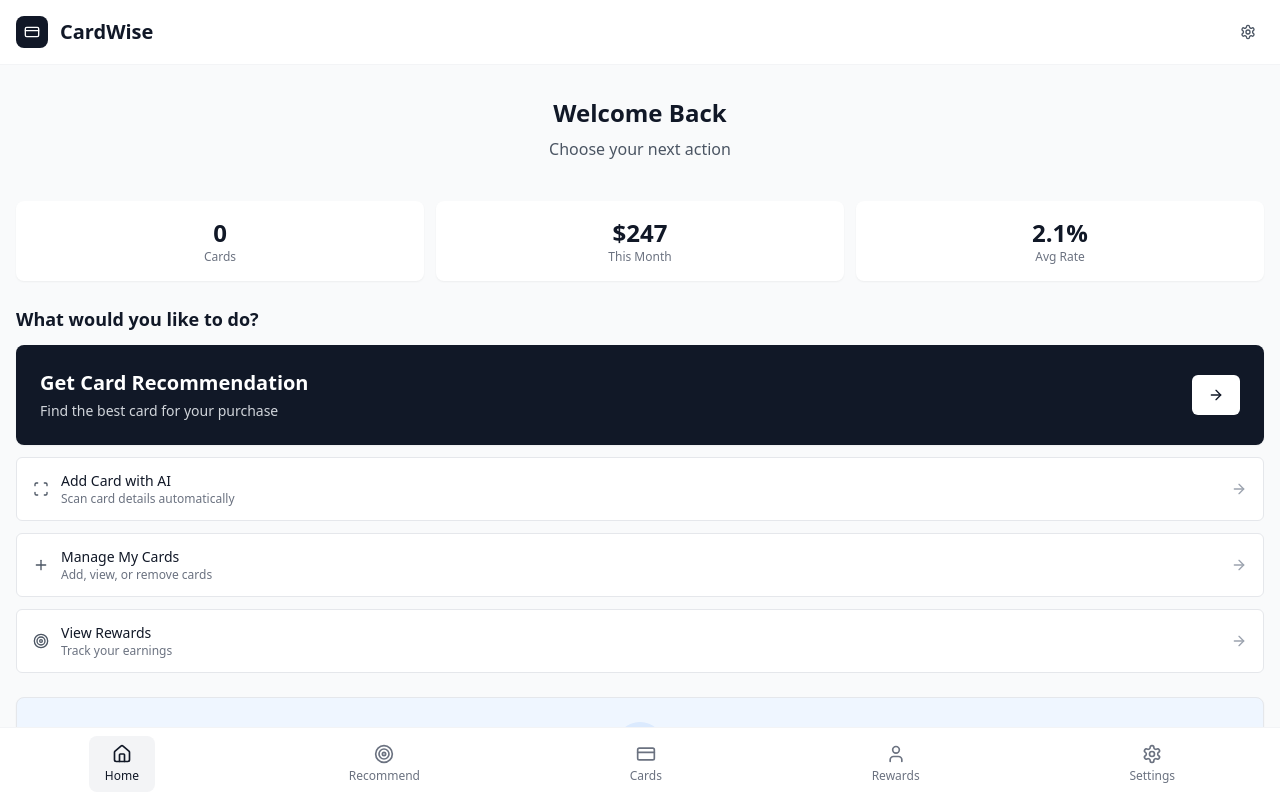
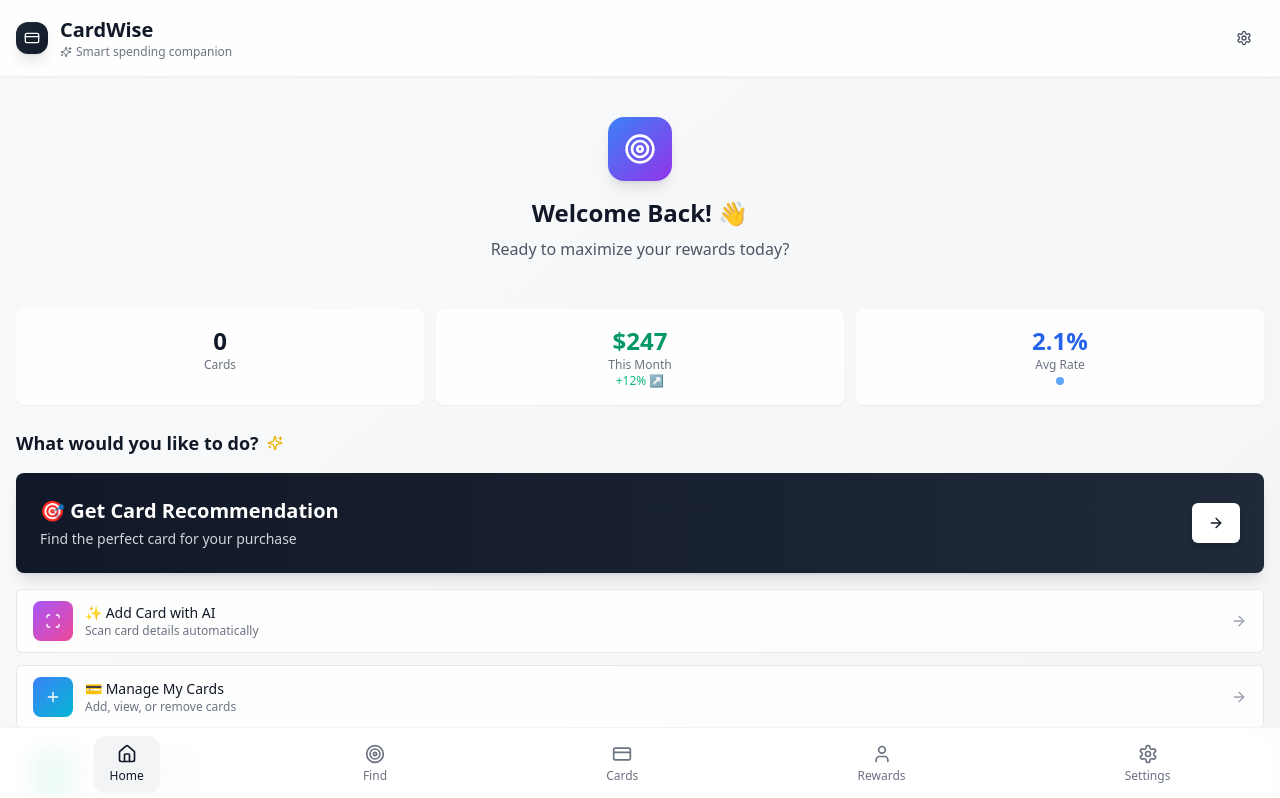
Before and after one commit to JefryV2/card-wise-choice, a React (Vite) app: page / in a window 1280 px wide. Shown: the top 798 px of the page. Built offline with nearby package versions, Linux system fonts and the light colour scheme.

Commit message:
Add UI personality
Refine the UI with a professional, minimalistic style and subtle personality touches.

```diff
--- a/src/index.css
+++ b/src/index.css
@@ -1,3 +1,4 @@
+
 @tailwind base;
 @tailwind components;
 @tailwind utilities;
@@ -103,3 +104,32 @@ All colors MUST be HSL.
     @apply bg-background text-foreground;
   }
 }
+
+/* Custom animations for personality */
+@keyframes fade-in {
+  from {
+    opacity: 0;
+    transform: translateY(10px);
+  }
+  to {
+    opacity: 1;
+    transform: translateY(0);
+  }
+}
+
+.animate-fade-in {
+  animation: fade-in 0.4s ease-out;
+}
+
+/* Smooth scrolling */
+html {
+  scroll-behavior: smooth;
+}
+
+/* Enhanced focus states */
+button:focus-visible,
+input:focus-visible,
+select:focus-visible {
+  outline: 2px solid hsl(var(--ring));
+  outline-offset: 2px;
+}
--- a/src/pages/Index.tsx
+++ b/src/pages/Index.tsx
@@ -1,7 +1,8 @@
+
 import React, { useState } from 'react';
 import { Card, CardContent, CardDescription, CardHeader, CardTitle } from "@/components/ui/card";
 import { Button } from "@/components/ui/button";
-import { CreditCard, Plus, Home, Target, Scan, User, Settings as SettingsIcon, ArrowRight } from "lucide-react";
+import { CreditCard, Plus, Home, Target, Scan, User, Settings as SettingsIcon, ArrowRight, Sparkles } from "lucide-react";
 import { CreditCardManager } from "@/components/CreditCardManager";
 import { QuickRecommendation } from "@/components/QuickRecommendation";
 import { RewardsDashboard } from "@/components/RewardsDashboard";
@@ -22,20 +23,26 @@ const Index = () => {
   };
 
   return (
-    <div className="min-h-screen bg-gray-50 flex flex-col">
+    <div className="min-h-screen bg-gradient-to-br from-gray-50 to-gray-100 flex flex-col">
       {/* Header */}
-      <header className="bg-white px-4 py-4 flex items-center justify-between border-b border-gray-100 sticky top-0 z-50">
+      <header className="bg-white/80 backdrop-blur-sm px-4 py-4 flex items-center justify-between border-b border-gray-100 sticky top-0 z-50 shadow-sm">
         <div className="flex items-center space-x-3">
-          <div className="w-8 h-8 bg-gray-900 rounded-lg flex items-center justify-center">
+          <div className="w-8 h-8 bg-gradient-to-br from-gray-800 to-gray-900 rounded-xl flex items-center justify-center shadow-lg transform hover:scale-105 transition-transform duration-200">
             <CreditCard className="w-4 h-4 text-white" />
           </div>
-          <h1 className="text-xl font-bold text-gray-900">CardWise</h1>
+          <div>
+            <h1 className="text-xl font-bold text-gray-900">CardWise</h1>
+            <div className="text-xs text-gray-500 flex items-center">
+              <Sparkles className="w-3 h-3 mr-1" />
+              Smart spending companion
+            </div>
+          </div>
         </div>
 
         <Button
           variant="ghost"
           size="sm"
-          className="w-8 h-8 p-0"
+          className="w-10 h-10 p-0 hover:bg-gray-100 rounded-full transition-all duration-200"
           onClick={() => setActiveTab('settings')}
         >
           <SettingsIcon className="w-4 h-4 text-gray-600" />
@@ -45,52 +52,63 @@ const Index = () => {
       {/* Main Content */}
       <main className="flex-1 overflow-y-auto pb-20">
         {activeTab === 'home' && (
-          <div className="p-4 space-y-6">
+          <div className="p-4 space-y-6 animate-fade-in">
             {/* Welcome Section */}
-            <div className="text-center py-4">
-              <h2 className="text-2xl font-bold text-gray-900 mb-2">Welcome Back</h2>
-              <p className="text-gray-600">Choose your next action</p>
+            <div className="text-center py-6">
+              <div className="w-16 h-16 bg-gradient-to-br from-blue-500 to-purple-600 rounded-2xl flex items-center justify-center mx-auto mb-4 shadow-lg">
+                <Target className="w-8 h-8 text-white" />
+              </div>
+              <h2 className="text-2xl font-bold text-gray-900 mb-2">Welcome Back! 👋</h2>
+              <p className="text-gray-600">Ready to maximize your rewards today?</p>
             </div>
 
             {/* Quick Stats */}
             <div className="grid grid-cols-3 gap-3">
-              <Card className="border-0 bg-white">
+              <Card className="border-0 bg-white/80 backdrop-blur-sm shadow-sm hover:shadow-md transition-all duration-200 hover:scale-105">
                 <CardContent className="p-4 text-center">
                   <div className="text-2xl font-bold text-gray-900">{userCards.length}</div>
                   <div className="text-xs text-gray-500">Cards</div>
+                  {userCards.length > 0 && <div className="w-2 h-2 bg-green-400 rounded-full mx-auto mt-1"></div>}
                 </CardContent>
               </Card>
 
-              <Card className="border-0 bg-white">
+              <Card className="border-0 bg-white/80 backdrop-blur-sm shadow-sm hover:shadow-md transition-all duration-200 hover:scale-105">
                 <CardContent className="p-4 text-center">
-                  <div className="text-2xl font-bold text-gray-900">$247</div>
+                  <div className="text-2xl font-bold text-emerald-600">$247</div>
                   <div className="text-xs text-gray-500">This Month</div>
+                  <div className="text-xs text-emerald-500 font-medium">+12% ↗</div>
                 </CardContent>
               </Card>
 
-              <Card className="border-0 bg-white">
+              <Card className="border-0 bg-white/80 backdrop-blur-sm shadow-sm hover:shadow-md transition-all duration-200 hover:scale-105">
                 <CardContent className="p-4 text-center">
-                  <div className="text-2xl font-bold text-gray-900">2.1%</div>
+                  <div className="text-2xl font-bold text-blue-600">2.1%</div>
                   <div className="text-xs text-gray-500">Avg Rate</div>
+                  <div className="w-2 h-2 bg-blue-400 rounded-full mx-auto mt-1"></div>
                 </CardContent>
               </Card>
             </div>
 
             {/* Primary Actions */}
-            <div className="space-y-3">
-              <h3 className="text-lg font-bold text-gray-900">What would you like to do?</h3>
+            <div className="space-y-4">
+              <h3 className="text-lg font-bold text-gray-900 flex items-center">
+                What would you like to do?
+                <Sparkles className="w-4 h-4 ml-2 text-yellow-500" />
+              </h3>
 
               {/* Get Recommendation - Primary CTA */}
-              <Card className="bg-gray-900 text-white border-0">
+              <Card className="bg-gradient-to-r from-gray-900 to-gray-800 text-white border-0 shadow-lg hover:shadow-xl transform hover:scale-[1.02] transition-all duration-300">
                 <CardContent className="p-6">
                   <div className="flex items-center justify-between">
                     <div>
-                      <h3 className="text-xl font-bold mb-1">Get Card Recommendation</h3>
-                      <p className="text-gray-300 text-sm">Find the best card for your purchase</p>
+                      <h3 className="text-xl font-bold mb-1 flex items-center">
+                        🎯 Get Card Recommendation
+                      </h3>
+                      <p className="text-gray-300 text-sm">Find the perfect card for your purchase</p>
                     </div>
                     <Button
                       onClick={() => setActiveTab('recommend')}
-                      className="bg-white text-gray-900 hover:bg-gray-100"
+                      className="bg-white text-gray-900 hover:bg-gray-100 shadow-md hover:shadow-lg transform hover:scale-105 transition-all duration-200"
                     >
                       <ArrowRight className="w-4 h-4" />
                     </Button>
@@ -102,13 +120,15 @@ const Index = () => {
               <div className="grid grid-cols-1 gap-3">
                 <Button
                   variant="outline"
-                  className="h-16 justify-between bg-white border-gray-200"
+                  className="h-16 justify-between bg-white/80 backdrop-blur-sm border-gray-200 hover:bg-white hover:shadow-md transform hover:scale-[1.01] transition-all duration-200"
                   onClick={() => setActiveTab('scan')}
                 >
                   <div className="flex items-center">
-                    <Scan className="w-5 h-5 mr-3 text-gray-600" />
+                    <div className="w-10 h-10 bg-gradient-to-br from-purple-500 to-pink-500 rounded-lg flex items-center justify-center mr-3">
+                      <Scan className="w-5 h-5 text-white" />
+                    </div>
                     <div className="text-left">
-                      <div className="font-medium text-gray-900">Add Card with AI</div>
+                      <div className="font-medium text-gray-900">✨ Add Card with AI</div>
                       <div className="text-xs text-gray-500">Scan card details automatically</div>
                     </div>
                   </div>
@@ -117,13 +137,15 @@ const Index = () => {
 
                 <Button
                   variant="outline"
-                  className="h-16 justify-between bg-white border-gray-200"
+                  className="h-16 justify-between bg-white/80 backdrop-blur-sm border-gray-200 hover:bg-white hover:shadow-md transform hover:scale-[1.01] transition-all duration-200"
                   onClick={() => setActiveTab('cards')}
                 >
                   <div className="flex items-center">
-                    <Plus className="w-5 h-5 mr-3 text-gray-600" />
+                    <div className="w-10 h-10 bg-gradient-to-br from-blue-500 to-cyan-500 rounded-lg flex items-center justify-center mr-3">
+                      <Plus className="w-5 h-5 text-white" />
+                    </div>
                     <div className="text-left">
-                      <div className="font-medium text-gray-900">Manage My Cards</div>
+                      <div className="font-medium text-gray-900">💳 Manage My Cards</div>
                       <div className="text-xs text-gray-500">Add, view, or remove cards</div>
                     </div>
                   </div>
@@ -132,13 +154,15 @@ const Index = () => {
 
                 <Button
                   variant="outline"
-                  className="h-16 justify-between bg-white border-gray-200"
+                  className="h-16 justify-between bg-white/80 backdrop-blur-sm border-gray-200 hover:bg-white hover:shadow-md transform hover:scale-[1.01] transition-all duration-200"
                   onClick={() => setActiveTab('rewards')}
                 >
                   <div className="flex items-center">
-                    <Target className="w-5 h-5 mr-3 text-gray-600" />
+                    <div className="w-10 h-10 bg-gradient-to-br from-emerald-500 to-green-500 rounded-lg flex items-center justify-center mr-3">
+                      <Target className="w-5 h-5 text-white" />
+                    </div>
                     <div className="text-left">
-                      <div className="font-medium text-gray-900">View Rewards</div>
+                      <div className="font-medium text-gray-900">🏆 View Rewards</div>
                       <div className="text-xs text-gray-500">Track your earnings</div>
                     </div>
                   </div>
@@ -149,26 +173,26 @@ const Index = () => {
 
             {/* Empty State / Getting Started */}
             {userCards.length === 0 && (
-              <Card className="border border-gray-200 bg-blue-50">
+              <Card className="border border-blue-200 bg-gradient-to-br from-blue-50 to-indigo-50 shadow-sm">
                 <CardContent className="p-6 text-center">
-                  <div className="w-12 h-12 bg-blue-100 rounded-full flex items-center justify-center mx-auto mb-3">
-                    <CreditCard className="w-6 h-6 text-blue-600" />
+                  <div className="w-16 h-16 bg-gradient-to-br from-blue-500 to-indigo-600 rounded-2xl flex items-center justify-center mx-auto mb-4 shadow-lg">
+                    <CreditCard className="w-8 h-8 text-white" />
                   </div>
-                  <h3 className="font-bold text-gray-900 mb-1">Get Started</h3>
-                  <p className="text-gray-600 text-sm mb-4">Add your first card to unlock personalized recommendations</p>
+                  <h3 className="font-bold text-gray-900 mb-1">🚀 Let's Get Started!</h3>
+                  <p className="text-gray-600 text-sm mb-4">Add your first card to unlock personalized magic</p>
                   <div className="flex space-x-2">
                     <Button
                       onClick={() => setActiveTab('scan')}
-                      className="flex-1 bg-blue-600 hover:bg-blue-700 text-white"
+                      className="flex-1 bg-gradient-to-r from-blue-600 to-indigo-600 hover:from-blue-700 hover:to-indigo-700 text-white shadow-md hover:shadow-lg transform hover:scale-105 transition-all duration-200"
                     >
-                      AI Scan
+                      ✨ AI Scan
                     </Button>
                     <Button
                       onClick={() => setActiveTab('cards')}
                       variant="outline"
-                      className="flex-1"
+                      className="flex-1 hover:bg-white hover:shadow-md transform hover:scale-105 transition-all duration-200"
                     >
-                      Manual Add
+                      📝 Manual Add
                     </Button>
                   </div>
                 </CardContent>
@@ -178,12 +202,12 @@ const Index = () => {
         )}
 
         {activeTab === 'recommend' && (
-          <div className="p-4">
+          <div className="p-4 animate-fade-in">
             <div className="mb-4">
               <Button
                 variant="ghost"
                 onClick={() => setActiveTab('home')}
-                className="mb-2"
+                className="mb-2 hover:bg-gray-100 transition-colors duration-200"
               >
                 ← Back to Home
               </Button>
@@ -193,12 +217,12 @@ const Index = () => {
         )}
 
         {activeTab === 'cards' && (
-          <div className="p-4 space-y-6">
+          <div className="p-4 space-y-6 animate-fade-in">
             <div className="mb-4">
               <Button
                 variant="ghost"
                 onClick={() => setActiveTab('home')}
-                className="mb-2"
+                className="mb-2 hover:bg-gray-100 transition-colors duration-200"
               >
                 ← Back to Home
               </Button>
@@ -213,12 +237,12 @@ const Index = () => {
         )}
 
         {activeTab === 'scan' && (
-          <div className="p-4 space-y-4">
+          <div className="p-4 space-y-4 animate-fade-in">
             <div className="mb-4">
               <Button
                 variant="ghost"
                 onClick={() => setActiveTab('home')}
-                className="mb-2"
+                className="mb-2 hover:bg-gray-100 transition-colors duration-200"
               >
                 ← Back to Home
               </Button>
@@ -228,12 +252,12 @@ const Index = () => {
         )}
 
         {activeTab === 'rewards' && (
-          <div className="p-4">
+          <div className="p-4 animate-fade-in">
             <div className="mb-4">
               <Button
                 variant="ghost"
                 onClick={() => setActiveTab('home')}
-                className="mb-2"
+                className="mb-2 hover:bg-gray-100 transition-colors duration-200"
               >
                 ← Back to Home
               </Button>
@@ -243,12 +267,12 @@ const Index = () => {
         )}
 
         {activeTab === 'settings' && (
-          <div className="p-4">
+          <div className="p-4 animate-fade-in">
             <div className="mb-4">
               <Button
                 variant="ghost"
                 onClick={() => setActiveTab('home')}
-                className="mb-2"
+                className="mb-2 hover:bg-gray-100 transition-colors duration-200"
               >
                 ← Back to Home
               </Button>
@@ -259,66 +283,66 @@ const Index = () => {
       </main>
 
       {/* Bottom Navigation */}
-      <div className="fixed bottom-0 left-0 right-0 bg-white border-t border-gray-100">
+      <div className="fixed bottom-0 left-0 right-0 bg-white/90 backdrop-blur-md border-t border-gray-100 shadow-lg">
         <div className="flex items-center justify-around py-2">
           <button
             onClick={() => setActiveTab('home')}
-            className={`flex flex-col items-center space-y-1 py-2 px-4 rounded-lg transition-colors ${
+            className={`flex flex-col items-center space-y-1 py-2 px-4 rounded-xl transition-all duration-200 transform hover:scale-105 ${
               activeTab === 'home'
-                ? 'bg-gray-100 text-gray-900'
-                : 'text-gray-500'
+                ? 'bg-gray-100 text-gray-900 shadow-sm'
+                : 'text-gray-500 hover:text-gray-700'
             }`}
           >
             <Home className="w-5 h-5" />
-            <span className="text-xs">Home</span>
+            <span className="text-xs font-medium">Home</span>
           </button>
 
           <button
             onClick={() => setActiveTab('recommend')}
-            className={`flex flex-col items-center space-y-1 py-2 px-4 rounded-lg transition-colors ${
+            className={`flex flex-col items-center space-y-1 py-2 px-4 rounded-xl transition-all duration-200 transform hover:scale-105 ${
               activeTab === 'recommend'
-                ? 'bg-gray-100 text-gray-900'
-                : 'text-gray-500'
+                ? 'bg-gray-100 text-gray-900 shadow-sm'
+                : 'text-gray-500 hover:text-gray-700'
             }`}
           >
             <Target className="w-5 h-5" />
-            <span className="text-xs">Recommend</span>
+            <span className="text-xs font-medium">Find</span>
           </button>
 
           <button
             onClick={() => setActiveTab('cards')}
-            className={`flex flex-col items-center space-y-1 py-2 px-4 rounded-lg transition-colors ${
+            className={`flex flex-col items-center space-y-1 py-2 px-4 rounded-xl transition-all duration-200 transform hover:scale-105 ${
               activeTab === 'cards'
-                ? 'bg-gray-100 text-gray-900'
-                : 'text-gray-500'
+                ? 'bg-gray-100 text-gray-900 shadow-sm'
+                : 'text-gray-500 hover:text-gray-700'
             }`}
           >
             <CreditCard className="w-5 h-5" />
-            <span className="text-xs">Cards</span>
+            <span className="text-xs font-medium">Cards</span>
           </button>
 
           <button
             onClick={() => setActiveTab('rewards')}
-            className={`flex flex-col items-center space-y-1 py-2 px-4 rounded-lg transition-colors ${
+            className={`flex flex-col items-center space-y-1 py-2 px-4 rounded-xl transition-all duration-200 transform hover:scale-105 ${
               activeTab === 'rewards'
-                ? 'bg-gray-100 text-gray-900'
-                : 'text-gray-500'
+                ? 'bg-gray-100 text-gray-900 shadow-sm'
+                : 'text-gray-500 hover:text-gray-700'
             }`}
           >
             <User className="w-5 h-5" />
-            <span className="text-xs">Rewards</span>
+            <span className="text-xs font-medium">Rewards</span>
           </button>
 
           <button
             onClick={() => setActiveTab('settings')}
-            className={`flex flex-col items-center space-y-1 py-2 px-4 rounded-lg transition-colors ${
+            className={`flex flex-col items-center space-y-1 py-2 px-4 rounded-xl transition-all duration-200 transform hover:scale-105 ${
               activeTab === 'settings'
-                ? 'bg-gray-100 text-gray-900'
-                : 'text-gray-500'
+                ? 'bg-gray-100 text-gray-900 shadow-sm'
+                : 'text-gray-500 hover:text-gray-700'
             }`}
           >
             <SettingsIcon className="w-5 h-5" />
-            <span className="text-xs">Settings</span>
+            <span className="text-xs font-medium">Settings</span>
           </button>
         </div>
       </div>
```
